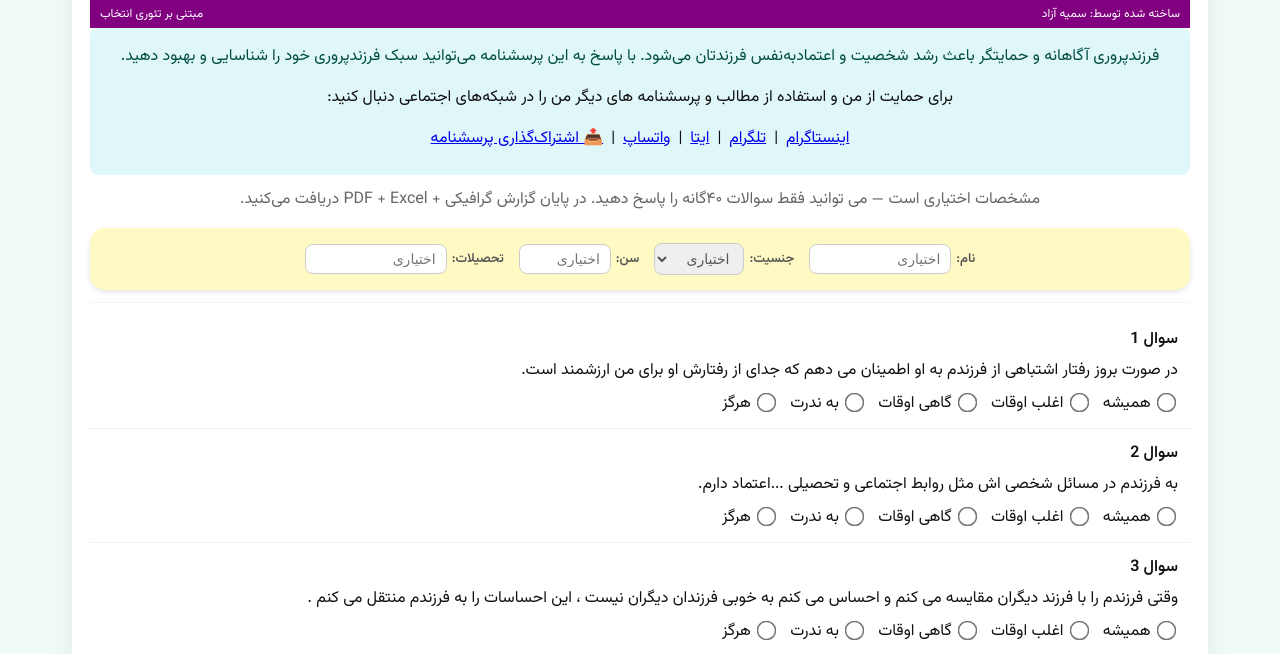
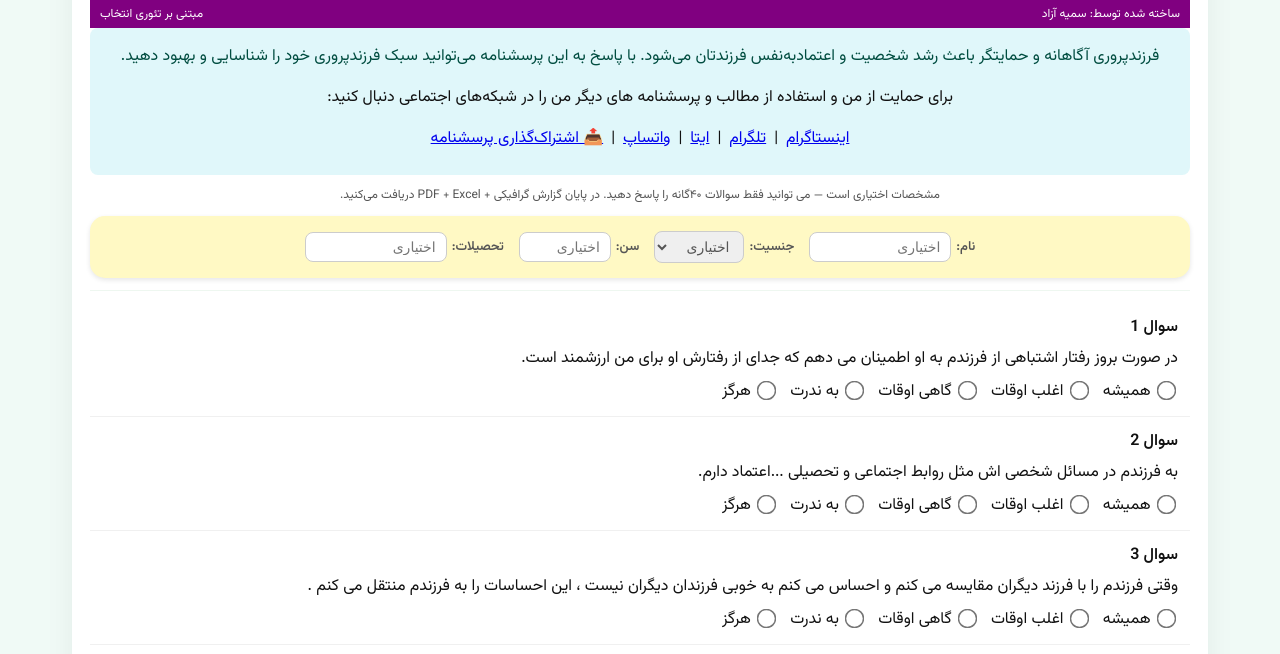
Before and after one commit to somayeazad121/parenting-survey, a plain HTML site: page index.html in a window 1280 px wide. Shown: the part 136-790 px from the top of the page. Drawn offline with nearby package versions, Linux system fonts and the light colour scheme; a script that the page names is missing.

Commit message:
Update index.html

```diff
--- a/index.html
+++ b/index.html
@@ -116,7 +116,9 @@ function shareLink(e) {
 </div>
 
 
-    <p class="lead">مشخصات اختیاری است — می توانید فقط سوالات ۴۰گانه را پاسخ دهید. در پایان گزارش گرافیکی + PDF + Excel دریافت می‌کنید.</p>
+   <p class="lead" style="font-size: 12px; color: #555; line-height: 1.4;">
+  مشخصات اختیاری است — می توانید فقط سوالات ۴۰گانه را پاسخ دهید. در پایان گزارش گرافیکی + PDF + Excel دریافت می‌کنید.
+</p>
 
     <form id="surveyForm">
 
```
